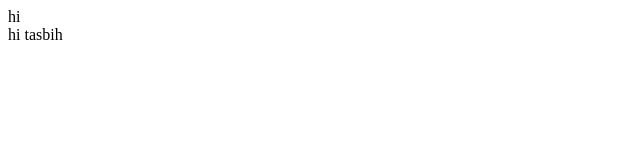
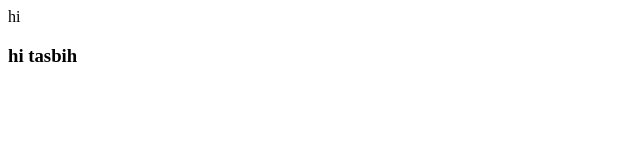
Before and after one commit to BasselSallam/team2lab1, a plain HTML site: page index.html in a window 1280 px wide. Shown: the whole page, without its empty margins (0-640 px from the left). Drawn offline with Linux system fonts and the light colour scheme.

Commit message:
modified by tasbih

```diff
--- a/index.html
+++ b/index.html
@@ -25,7 +25,8 @@
 
 
     <div>
-        hi tasbih
+        <h3>hi tasbih</h3>
+
     </div>
 </body>
 </html>
```
